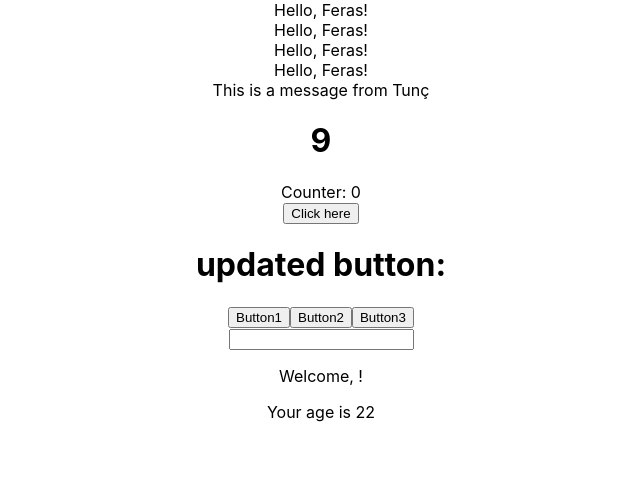
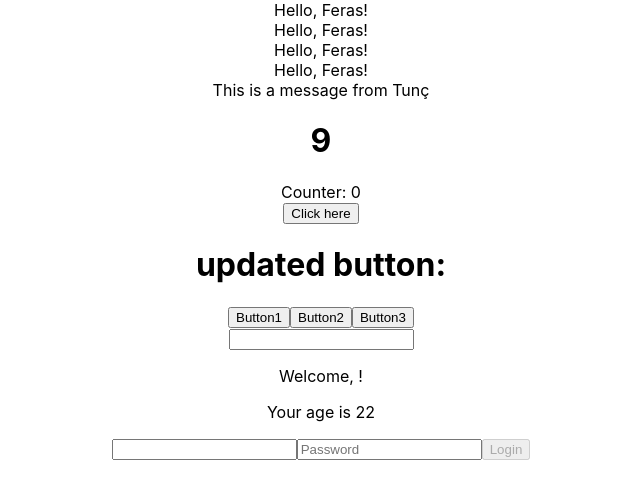
Before and after one commit to tuncduluc/ReactExs, a React (Create React App) app in the folder my-app/: page / in a window 1280 px wide. Shown: the top 498 px of the page, without its empty margins (319-959 px from the left). Built offline with nearby package versions, Linux system fonts and the light colour scheme.

Commit message:
Forms - Add "login" `button`

```diff
--- a/my-app/src/App.js
+++ b/my-app/src/App.js
@@ -6,7 +6,12 @@
 import Welcome from './components/Welcome.js'
 import ClickTracker from './components/ClickTracker';
 import InteractiveWelcome from './components/InteractiveWelcome';
+import Login from './components/Login';
 function App() {
+
+  const handleLogin = (credentials) => {
+    console.log('Logging in with:', credentials);
+  }
   return (
     <div className="App">
 
@@ -20,6 +25,7 @@
       <ClickCounter/>
       <ClickTracker/>
       <InteractiveWelcome/>
+      <Login onLogin={handleLogin}/>
     </div>
   );
 }
--- /dev/null
+++ b/my-app/src/components/Login.js
@@ -0,0 +1,31 @@
+import React, { useState } from "react";
+
+function Login({ onLogin }) {
+    const [username, setUsername] = useState('');
+    const [password, setPassword] = useState('');
+
+    const handleLogin = () => {
+        onLogin({ username, password });
+    }
+
+    const disabled = !username || !password;
+    return (
+        <div>
+            <input
+                type="text"
+                value={username}
+                onChange= {event => setUsername(event.target.value)}/>
+
+
+            <input
+            type="password"
+             placeholder="Password"
+            value={password}
+            onChange= {event => setPassword(event.target.value)}/>
+
+            <button onClick={handleLogin} disabled={disabled}>Login</button>
+        </div>
+    )
+}
+
+export default Login;
```
